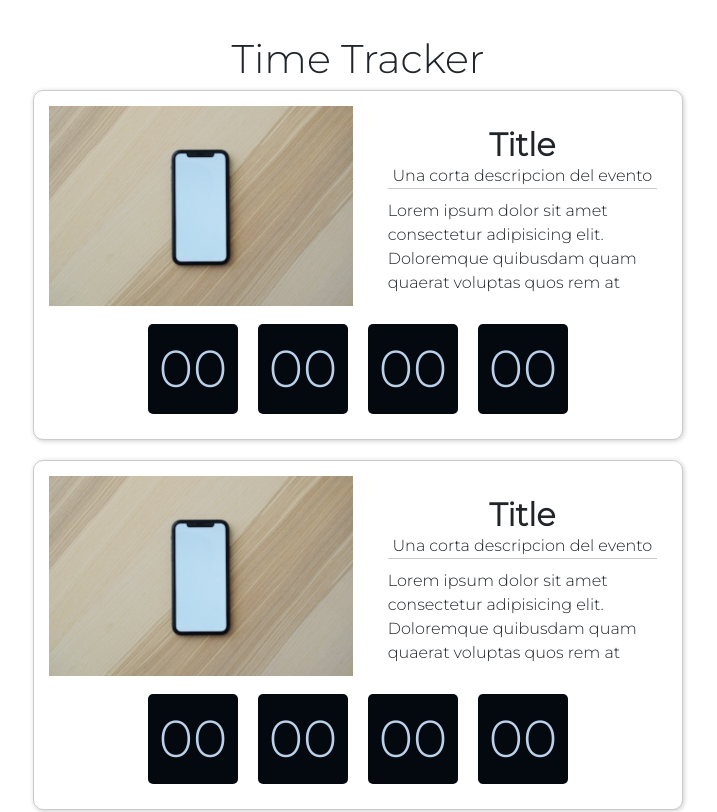
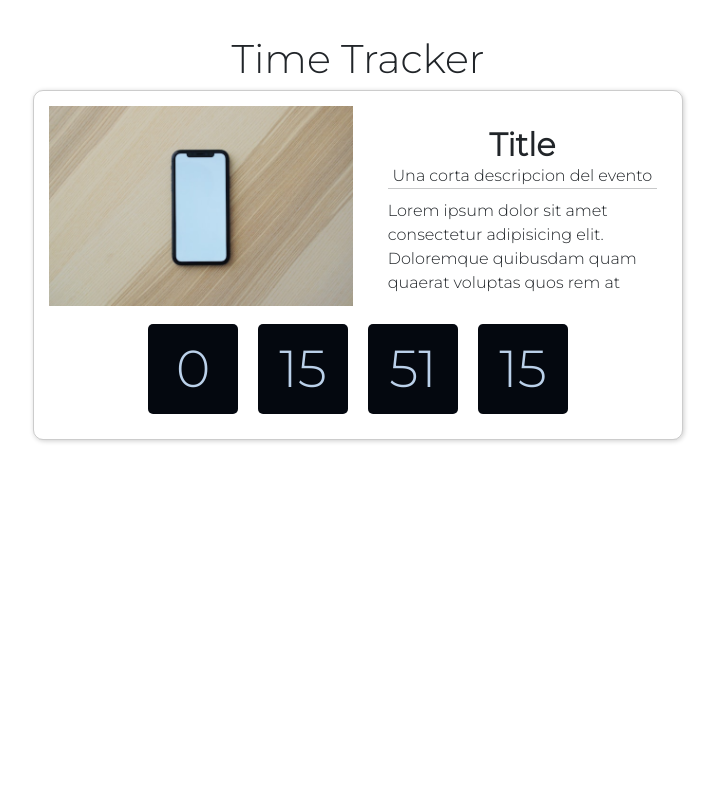
Before and after one commit to omaradriano/time-tracker, a React app: page / in a window 1280 px wide. Shown: the top 812 px of the page, without its empty margins (282-999 px from the left). Built offline with nearby package versions, Linux system fonts and the light colour scheme.

Commit message:
Se ha dado funcionamiento al contador de tiempo

```diff
--- a/src/App.jsx
+++ b/src/App.jsx
@@ -7,9 +7,6 @@ const App = () => {
         <>
             <h1 className="title">Time Tracker</h1>
             <TimerCard />
-            <TimerCard />
-            <TimerCard />
-            <TimerCard />
         </>
     )
 }
--- /dev/null
+++ b/src/components/TimeElements.jsx
@@ -0,0 +1,35 @@
+import { useEffect, useState } from "react"
+import convertSeconds from "../utils/convertSeconds"
+
+const TimeElements = ({ seconds }) => {
+    const [time, setTime] = useState(seconds - 1)
+    const [timeData, setTimeData] = useState(convertSeconds(time))
+    useEffect(() => {
+        setTimeData(convertSeconds(time))
+        setTimeout(() => {
+            setTime(time - 1)
+            // console.log(time)
+            console.log(timeData)
+        }, 1000)
+    }, [time])
+    return (
+        <>
+            <div className="timerCard__elements">
+                <div className="timeElement">
+                    <p className="timeElement__time">{timeData.dias}</p>
+                </div>
+                <div className="timeElement">
+                    <p className="timeElement__time">{timeData.horas}</p>
+                </div>
+                <div className="timeElement">
+                    <p className="timeElement__time">{timeData.minutos}</p>
+                </div>
+                <div className="timeElement">
+                    <p className="timeElement__time">{timeData.segundos}</p>
+                </div>
+            </div>
+        </>
+    )
+}
+
+export default TimeElements
--- a/src/components/TimerCard.jsx
+++ b/src/components/TimerCard.jsx
@@ -1,7 +1,25 @@
-// import TimeElement from "./TimeElement.jsx"
+import TimeElements from "./TimeElements.jsx"
 import testimage from '../assets/cellphone.jpg'
+import { useEffect, useState } from "react"
+import secondsDiff from "../utils/getTime.js"
 
 const TimerCard = () => {
+
+
+    const [time, setTime] = useState(0)
+    const [timeOn, setTimeOn] = useState(false)
+    useEffect(() => {
+        secondsDiff('2023-11-08T16:00:00')
+            .then(res => {
+                setTime(res)
+                setTimeOn(true)
+            })
+            .catch(e => {
+                console.log(e)
+            })
+    }, [])
+    // console.log(time)
+    if (timeOn) {
         return (
             <>
                 <div className="timerCard">
@@ -13,23 +31,14 @@ const TimerCard = () => {
                         <hr className="timerCard__hr" />
                         <p className="timerCard__longDesc">Lorem ipsum dolor sit amet consectetur adipisicing elit. Doloremque quibusdam quam quaerat voluptas quos rem at placeat minus harum reprehenderit!</p>
                     </div>
-                <div className="timerCard__elements">
-                    <div className="timeElement">
-                        <p className="timeElement__time">00</p>
-                    </div>
-                    <div className="timeElement">
-                        <p className="timeElement__time">00</p>
-                    </div>
-                    <div className="timeElement">
-                        <p className="timeElement__time">00</p>
-                    </div>
-                    <div className="timeElement">
-                        <p className="timeElement__time">00</p>
-                    </div>
-                </div>
+                    {/* {timeOn === false ? <TimeElements seconds={time}/> : <TimeElements seconds={0}/>} */}
+                    <TimeElements seconds={time} />
                 </div>
             </>
         )
     }
 
+
+}
+
 export default TimerCard
--- /dev/null
+++ b/src/utils/convertSeconds.js
@@ -0,0 +1,21 @@
+export default function convertSeconds(segundos) {
+    const unDiaEnSegundos = 86400;
+    const unaHoraEnSegundos = 3600;
+    const unMinutoEnSegundos = 60;
+
+    const dias = Math.floor(segundos / unDiaEnSegundos);
+    segundos %= unDiaEnSegundos;
+
+    const horas = Math.floor(segundos / unaHoraEnSegundos);
+    segundos %= unaHoraEnSegundos;
+
+    const minutos = Math.floor(segundos / unMinutoEnSegundos);
+    segundos %= unMinutoEnSegundos;
+
+    return {
+        dias,
+        horas,
+        minutos,
+        segundos,
+    };
+}
--- /dev/null
+++ b/src/utils/getTime.js
@@ -0,0 +1,40 @@
+function getTime(futureDate) {
+    const time = new Date()
+    const actualHour = time.toLocaleTimeString()
+    const actualDay = time.toLocaleDateString()
+    console.log(actualDay, actualHour)
+
+    const futureTime = new Date('2023-11-08T14:30:00')
+    const futureHour = futureTime.toLocaleTimeString()
+    const futureDay = futureTime.toLocaleDateString()
+    console.log(futureDay, futureHour)
+    // Calcula la diferencia en milisegundos
+    const diferenciaEnMilisegundos = futureTime - time;
+
+    // Convierte la diferencia a días, horas, minutos y segundos
+    const segundos = Math.floor(diferenciaEnMilisegundos / 1000);
+    const minutos = Math.floor(segundos / 60);
+    const horas = Math.floor(minutos / 60);
+    const dias = Math.floor(horas / 24);
+
+    console.log(`Diferencia en días: ${dias}`);
+    console.log(`Diferencia en horas: ${horas % 24}`);
+    console.log(`Diferencia en minutos: ${minutos % 60}`);
+    console.log(`Diferencia en segundos: ${segundos % 60}`);
+}
+
+const secondsDiff = (futureDate) => {
+    return new Promise((resolve, reject) => {
+        const time = new Date()
+        if(time){
+            const futureTime = new Date(futureDate)
+            const milisecondsDiff = futureTime.getTime() - time.getTime();
+            resolve(Math.floor(milisecondsDiff / 1000))
+        }else{
+            reject('No se pudo obtener el tiempo')
+        }
+    })
+
+}
+
+export default secondsDiff
```
Also changed, not shown: src/components/TimeElement.jsx (deleted, +0 -11 lines), 3 other files (tests, documents, lock files or other folders). Lines whose indentation alone changed are shown as unchanged.
